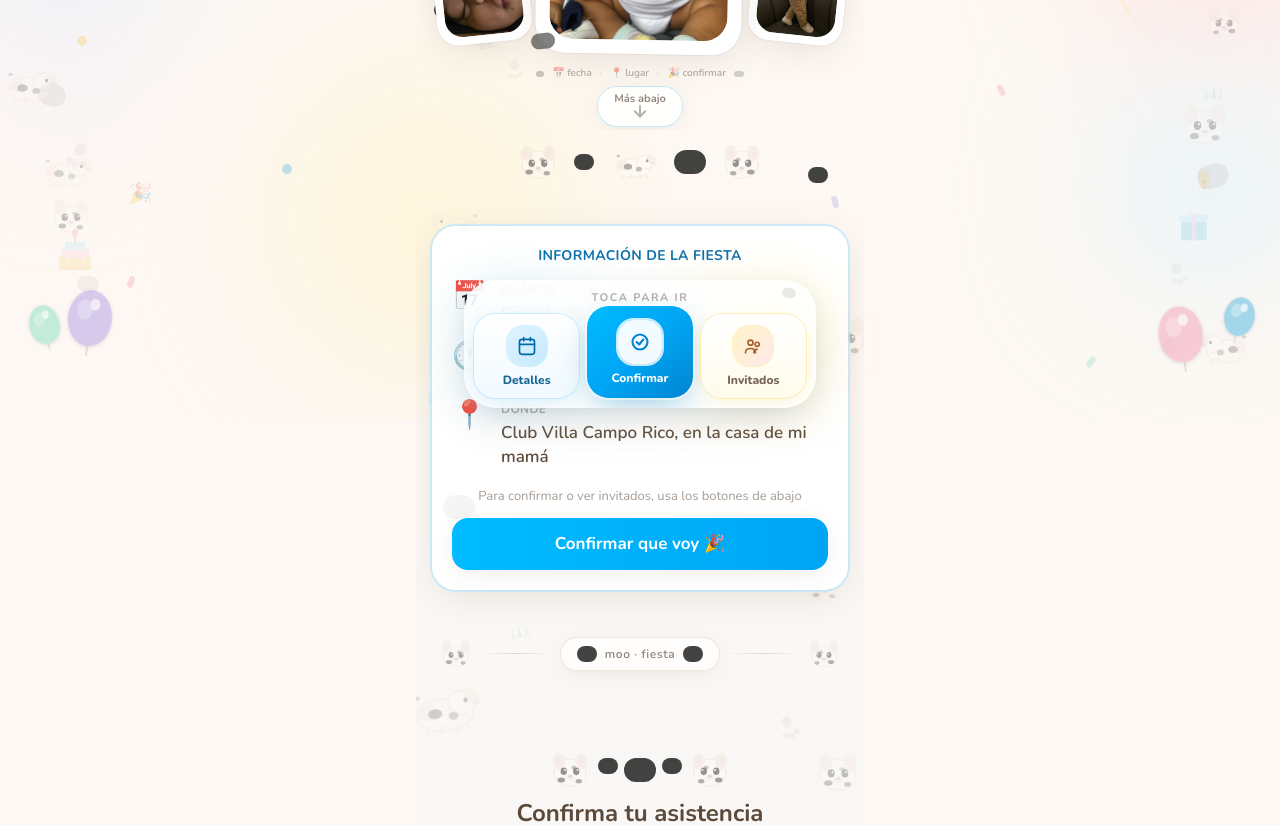
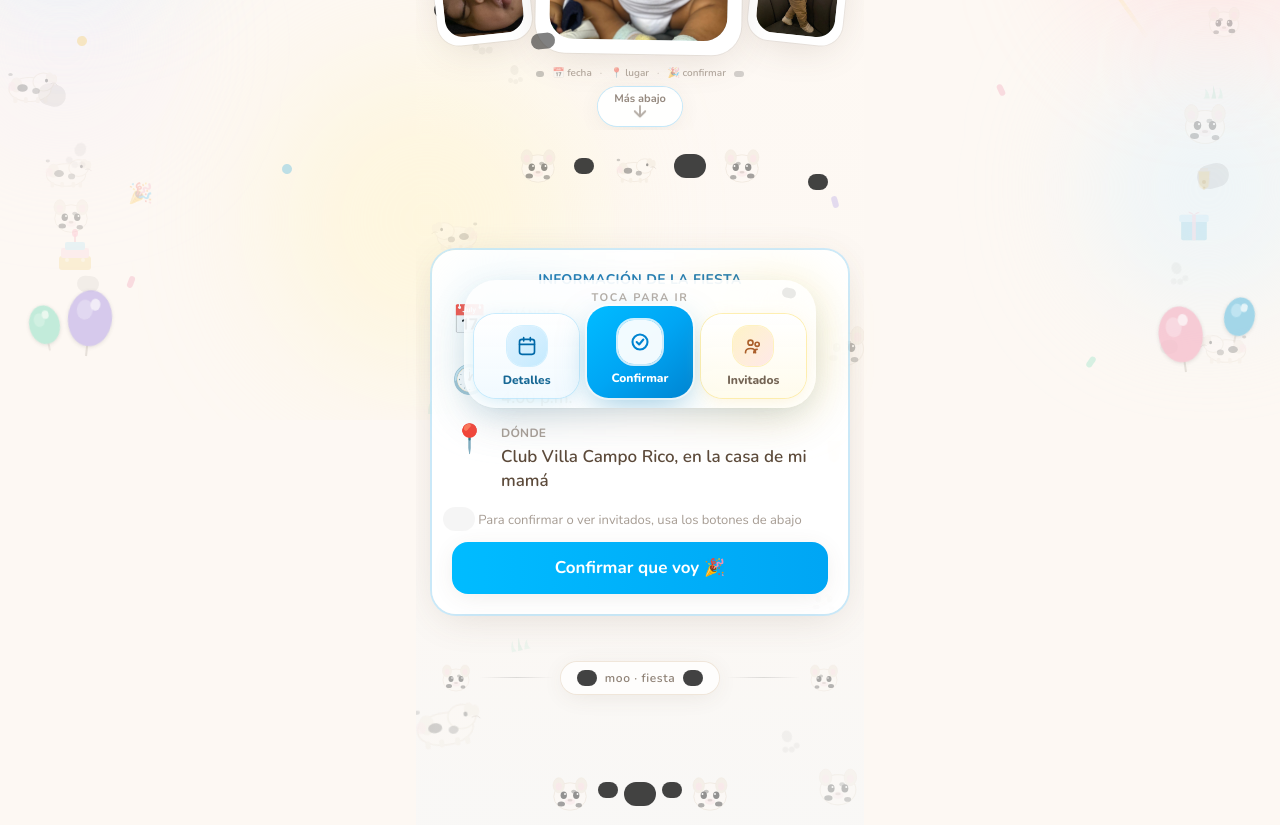
Before and after one commit to mateoalcans11-commits/joshua-invitation, a Next.js app: page / in a window 1280 px wide. Shown: the part 380-1205 px from the top of the page. Built offline with nearby package versions, Linux system fonts and the light colour scheme.

Commit message:
Add spacing above información de la fiesta section.
Pushes the event details card down below the hero and cow bridge.

Co-authored-by: Cursor <cursoragent@cursor.com>

```diff
--- a/src/components/EventSummaryCard.tsx
+++ b/src/components/EventSummaryCard.tsx
@@ -6,7 +6,7 @@ export function EventSummaryCard() {
     <div
       id={sectionIds.detalles}
       tabIndex={-1}
-      className="scroll-mt-6 mt-6 w-full rounded-3xl bg-white/95 p-4 text-left shadow-card ring-2 ring-sky-200/70 outline-none sm:mt-8 sm:p-5"
+      className="scroll-mt-6 mt-2 w-full rounded-3xl bg-white/95 p-4 text-left shadow-card ring-2 ring-sky-200/70 outline-none sm:p-5"
       aria-labelledby="fiesta-info-heading"
     >
       <p
--- a/src/components/HeroCowBridge.tsx
+++ b/src/components/HeroCowBridge.tsx
@@ -4,7 +4,7 @@ import { CowSpot } from "./CowDecorations";
 export function HeroCowBridge() {
   return (
     <div
-      className="relative z-10 flex items-center justify-center gap-3 px-4 py-2 sm:gap-4 sm:py-3"
+      className="relative z-10 mb-2 flex items-center justify-center gap-3 px-4 py-3 sm:mb-3 sm:gap-4 sm:py-4"
       aria-hidden
     >
       <CowFace className="animate-wiggle-burst hero-w2 h-9 w-9 opacity-50 sm:h-10 sm:w-10" />
--- a/src/components/HeroInvitation.tsx
+++ b/src/components/HeroInvitation.tsx
@@ -180,7 +180,7 @@ export function HeroInvitation() {
 
       <HeroCowBridge />
 
-      <div className="relative z-10 w-full px-4 pb-6 pt-0">
+      <div className="relative z-10 w-full px-4 pb-6 pt-5 sm:pt-7">
         <div className="mx-auto w-full max-w-md">
           <EventSummaryCard />
         </div>
```
